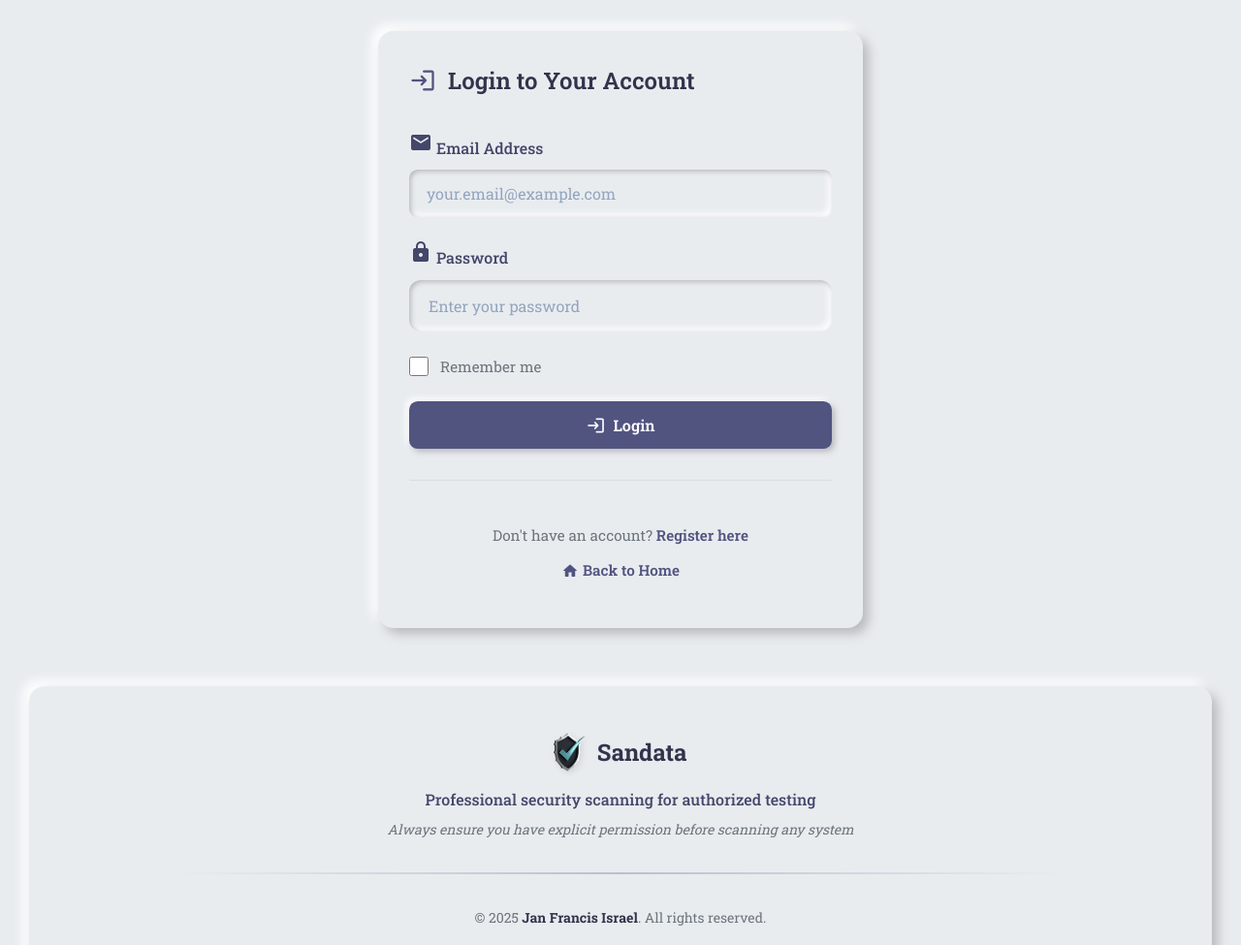
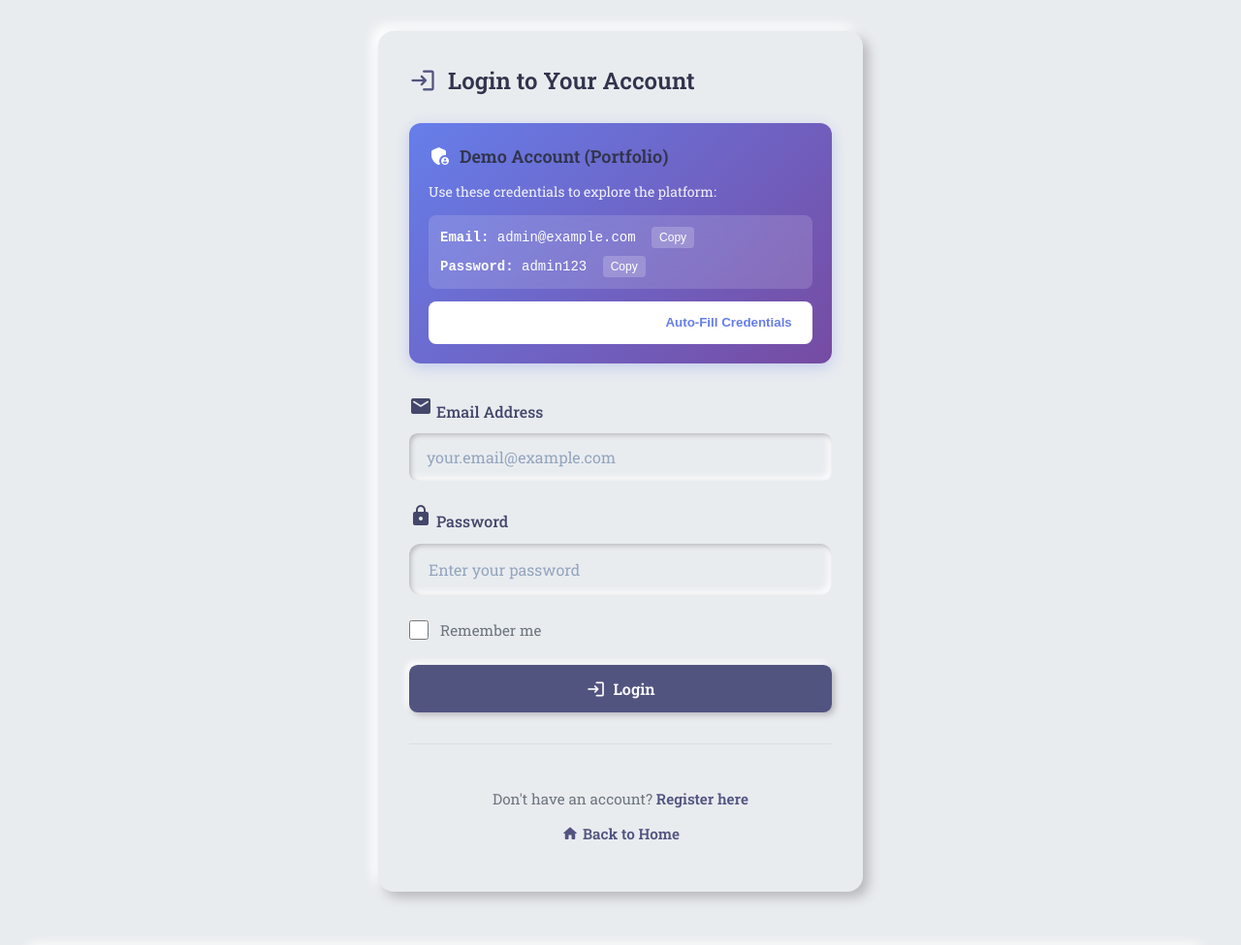
Before and after one commit to janisrael/sandata, a Flask app: page /login in a window 1280 px wide. Shown: the part 217-1192 px from the top of the page at 97% size. Run offline with Flask 3, Linux system fonts and the light colour scheme; parts of the project's set-up code (start-up, migrations or seed data) failed here and were passed over.

Commit message:
Add demo credentials display on login page for portfolio

```diff
--- a/templates/login.html
+++ b/templates/login.html
@@ -47,7 +47,30 @@
         {% endif %}
       {% endwith %}
 
-      <form method="POST" action="{{ url_for('login') }}" class="auth-form">
+      <!-- Demo Credentials for Portfolio -->
+      <div class="demo-credentials" style="background: linear-gradient(135deg, #667eea 0%, #764ba2 100%); border-radius: 12px; padding: 20px; margin-bottom: 24px; color: white; box-shadow: 0 4px 15px rgba(102, 126, 234, 0.3);">
+        <div style="display: flex; align-items: center; gap: 8px; margin-bottom: 12px;">
+          <span class="material-icons-round" style="font-size: 24px;">admin_panel_settings</span>
+          <h3 style="margin: 0; font-size: 18px; font-weight: 600;">Demo Account (Portfolio)</h3>
+        </div>
+        <p style="margin: 0 0 12px 0; opacity: 0.9; font-size: 14px;">Use these credentials to explore the platform:</p>
+        <div style="background: rgba(255, 255, 255, 0.15); border-radius: 8px; padding: 12px; font-family: 'Courier New', monospace; font-size: 14px; backdrop-filter: blur(10px);">
+          <div style="margin-bottom: 8px;">
+            <strong>Email:</strong> <span id="demo-email" style="user-select: all;">admin@example.com</span>
+            <button onclick="copyToClipboard('admin@example.com', 'demo-email')" style="background: rgba(255, 255, 255, 0.2); border: none; border-radius: 4px; padding: 4px 8px; margin-left: 8px; color: white; cursor: pointer; font-size: 12px;">Copy</button>
+          </div>
+          <div>
+            <strong>Password:</strong> <span id="demo-password" style="user-select: all;">admin123</span>
+            <button onclick="copyToClipboard('admin123', 'demo-password')" style="background: rgba(255, 255, 255, 0.2); border: none; border-radius: 4px; padding: 4px 8px; margin-left: 8px; color: white; cursor: pointer; font-size: 12px;">Copy</button>
+          </div>
+        </div>
+        <button onclick="fillDemoCredentials()" style="width: 100%; margin-top: 12px; background: white; color: #667eea; border: none; border-radius: 8px; padding: 10px; font-weight: 600; cursor: pointer; transition: transform 0.2s;" onmouseover="this.style.transform='scale(1.02)'" onmouseout="this.style.transform='scale(1)'">
+          <span class="material-icons-round" style="vertical-align: middle; margin-right: 4px;">auto_fill</span>
+          Auto-Fill Credentials
+        </button>
+      </div>
+
+      <form method="POST" action="{{ url_for('login') }}" class="auth-form" id="login-form">
         {{ form.hidden_tag() }}
 
         <div class="form-group">
@@ -55,7 +78,7 @@
             <span class="material-icons-round">email</span>
             Email Address
           </label>
-          {{ form.email(class="form-input", placeholder="your.email@example.com") }}
+          {{ form.email(class="form-input", placeholder="your.email@example.com", id="email-input") }}
           {% if form.email.errors %}
             <span class="error-message">{{ form.email.errors[0] }}</span>
           {% endif %}
@@ -66,7 +89,7 @@
             <span class="material-icons-round">lock</span>
             Password
           </label>
-          {{ form.password(class="form-input", placeholder="Enter your password") }}
+          {{ form.password(class="form-input", placeholder="Enter your password", id="password-input") }}
           {% if form.password.errors %}
             <span class="error-message">{{ form.password.errors[0] }}</span>
           {% endif %}
@@ -82,6 +105,26 @@
           Login
         </button>
       </form>
+
+      <script>
+        function copyToClipboard(text, elementId) {
+          navigator.clipboard.writeText(text).then(function() {
+            const element = document.getElementById(elementId);
+            const originalText = element.textContent;
+            element.textContent = 'Copied!';
+            element.style.color = '#4ade80';
+            setTimeout(function() {
+              element.textContent = originalText;
+              element.style.color = '';
+            }, 1000);
+          });
+        }
+
+        function fillDemoCredentials() {
+          document.getElementById('email-input').value = 'admin@example.com';
+          document.getElementById('password-input').value = 'admin123';
+        }
+      </script>
 
       <div class="auth-footer">
         <p>Don't have an account? <a href="{{ url_for('register') }}" class="auth-link">Register here</a></p>
```
